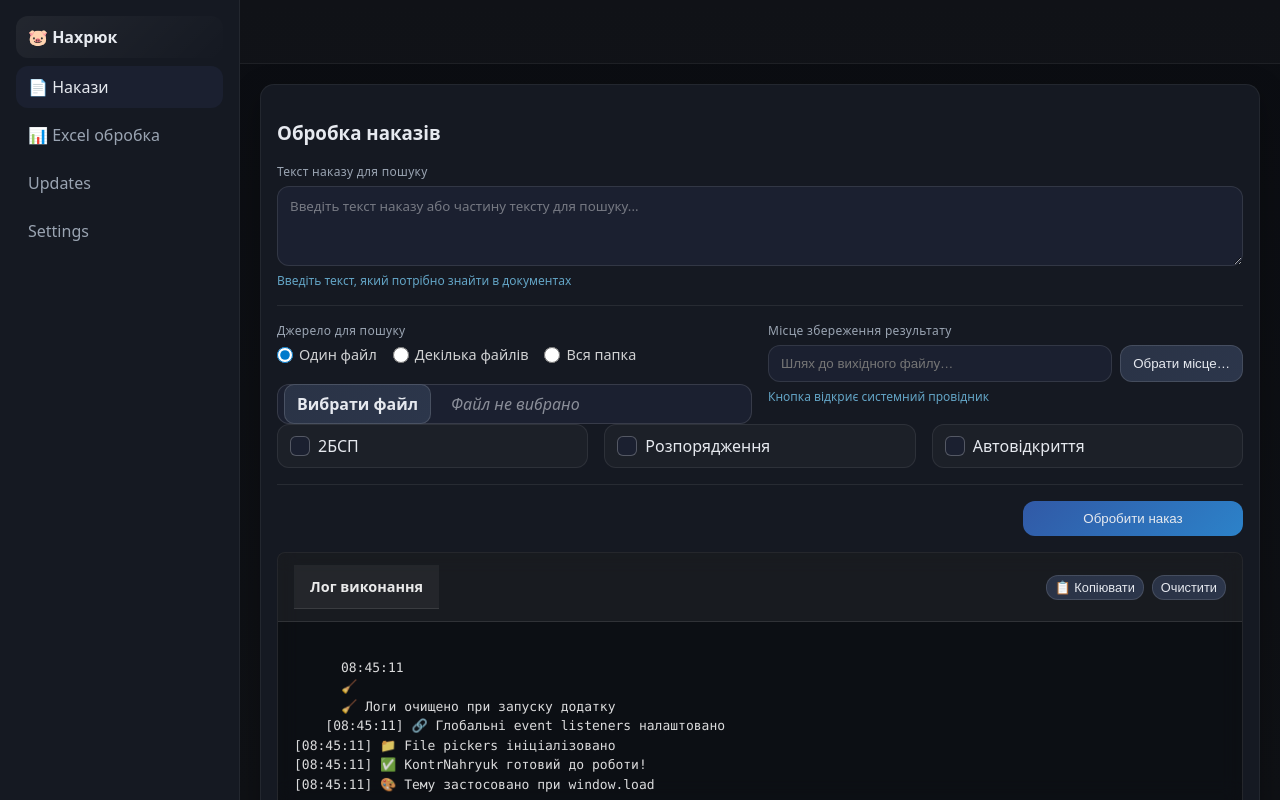
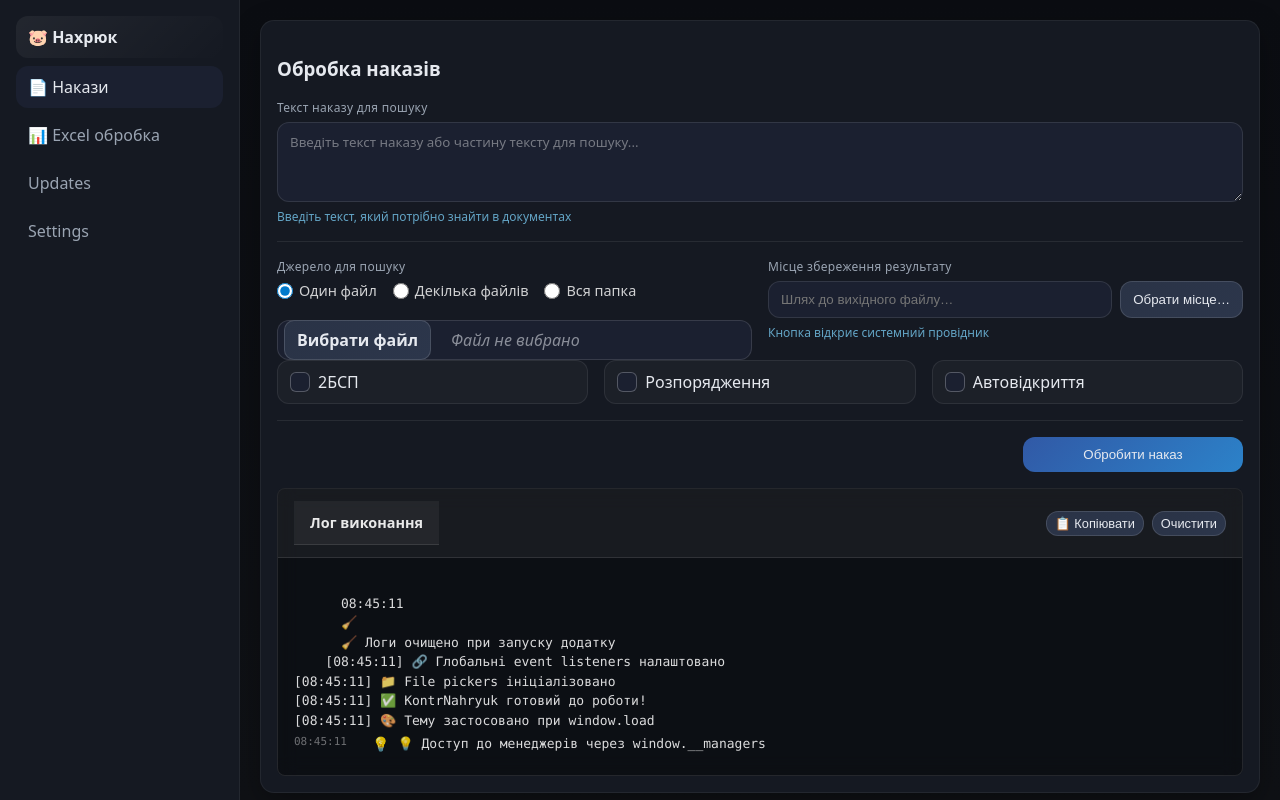
Before and after one commit to sashashostak/KontrNahryuk, a website built with Vite: page src/index.html in a window 1280 px wide. Built offline with nearby package versions, Linux system fonts and the light colour scheme.

Commit message:
feat: повністю видалено topbar - major UI cleanup (v1.5.0)
MAJOR UPDATE - v1.5.0!
======================

Видалено:
- 🗑️ Повністю прибрано topbar (header область)
- Очищено HTML від порожнього <header class='topbar'>
- Видалено CSS правила для .topbar
- Спрощено grid layout

Покращення:
- ✨ Content тепер займає весь доступний простір
- 🎨 Grid: 2x2 (sidebar/topbar/content) → 2x1 (sidebar/content)
- 📐 Більше робочого простору
- 🚀 Мінімалістичніший та чистіший інтерфейс

Економія розміру:
- HTML: -50 bytes (19.71 → 19.66 KB)
- CSS: -190 bytes (26.13 → 25.94 KB)
- Всього: -240 bytes

Технічні зміни:
- grid-template-rows: 64px 1fr → 1fr
- grid-template-areas: 'sidebar topbar' 'sidebar content' → 'sidebar content'
- Видалено .topbar стилі з ui.css

```diff
--- a/package.json
+++ b/package.json
@@ -1,7 +1,7 @@
 {
   "$schema": "https://json.schemastore.org/package",
   "name": "kontr-nahryuk",
-  "version": "1.4.9",
+  "version": "1.5.0",
   "description": "KontrNahryuk - Ukrainian military document processing application with keyword search and structured output generation",
   "author": "sashashostak",
   "main": "dist/electron/main.js",
--- a/src/index.html
+++ b/src/index.html
@@ -18,9 +18,6 @@
           <a href="#/settings" id="nav-settings">Settings</a>
         </nav>
       </aside>
-
-      <header class="topbar">
-      </header>
 
       <main class="content">
 
--- a/src/styles/ui.css
+++ b/src/styles/ui.css
@@ -31,8 +31,8 @@ button{ cursor:pointer; }
 .app-shell{
   display:grid;
   grid-template-columns: 240px 1fr;
-  grid-template-rows: 64px 1fr;
-  grid-template-areas: "sidebar topbar" "sidebar content";
+  grid-template-rows: 1fr;
+  grid-template-areas: "sidebar content";
   height:100vh;
 }
 
@@ -42,7 +42,6 @@ button{ cursor:pointer; }
 .nav a{ padding:10px 12px; border-radius:12px; color:var(--muted); transition:all .15s ease; }
 .nav a.active, .nav a:hover{ color:var(--text); background:var(--panel-2); }
 
-.topbar{ grid-area: topbar; display:flex; align-items:center; justify-content:space-between; padding:12px 16px; background:rgba(255,255,255,0.02); border-bottom:1px solid rgba(255,255,255,0.06); }
 .content{ grid-area: content; padding:20px; overflow:auto; }
 
 .card{ background: var(--panel); border:1px solid rgba(255,255,255,0.06); border-radius: var(--radius); padding:16px; box-shadow: var(--shadow); }
```
Also changed, not shown: CHANGELOG.md.
